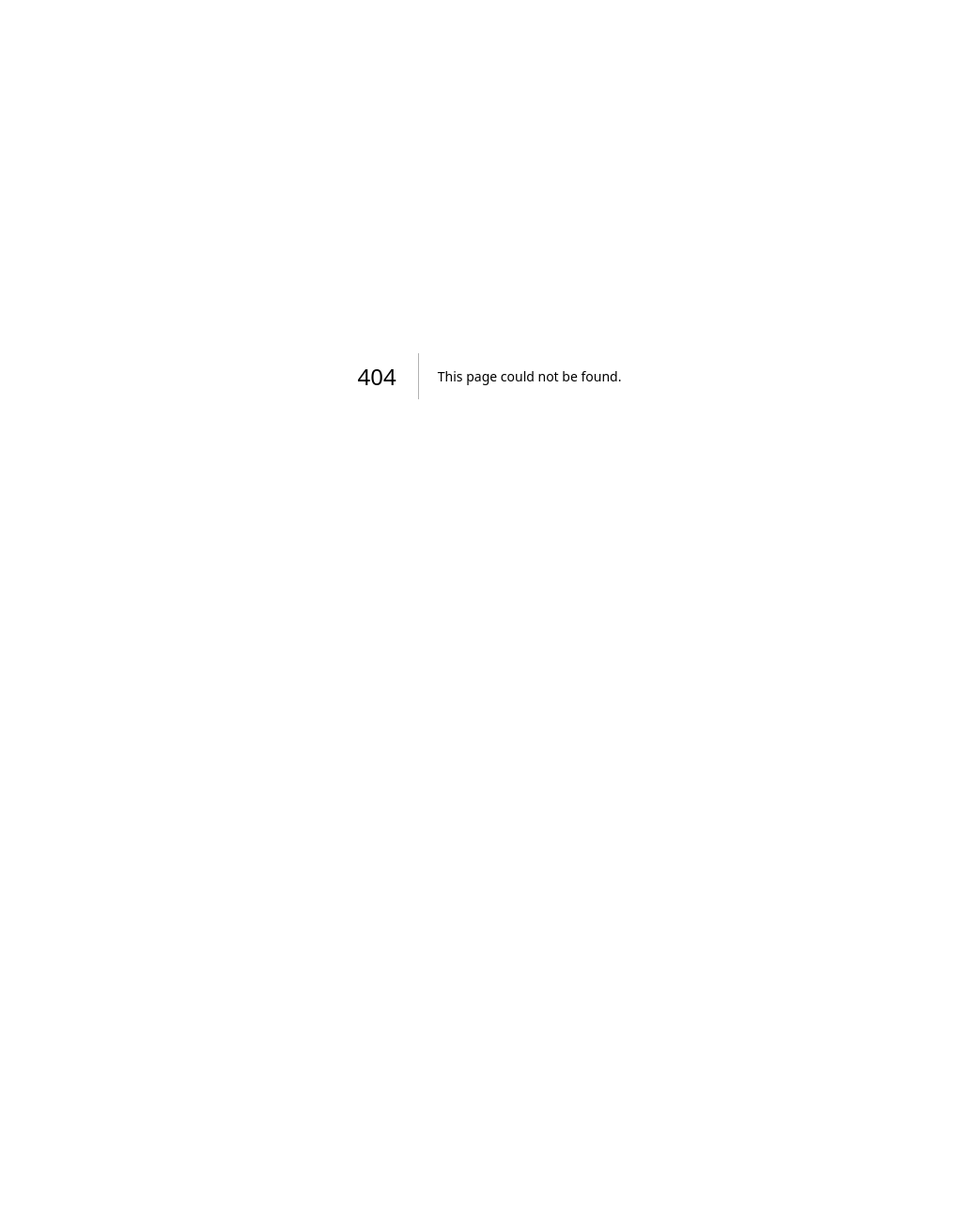
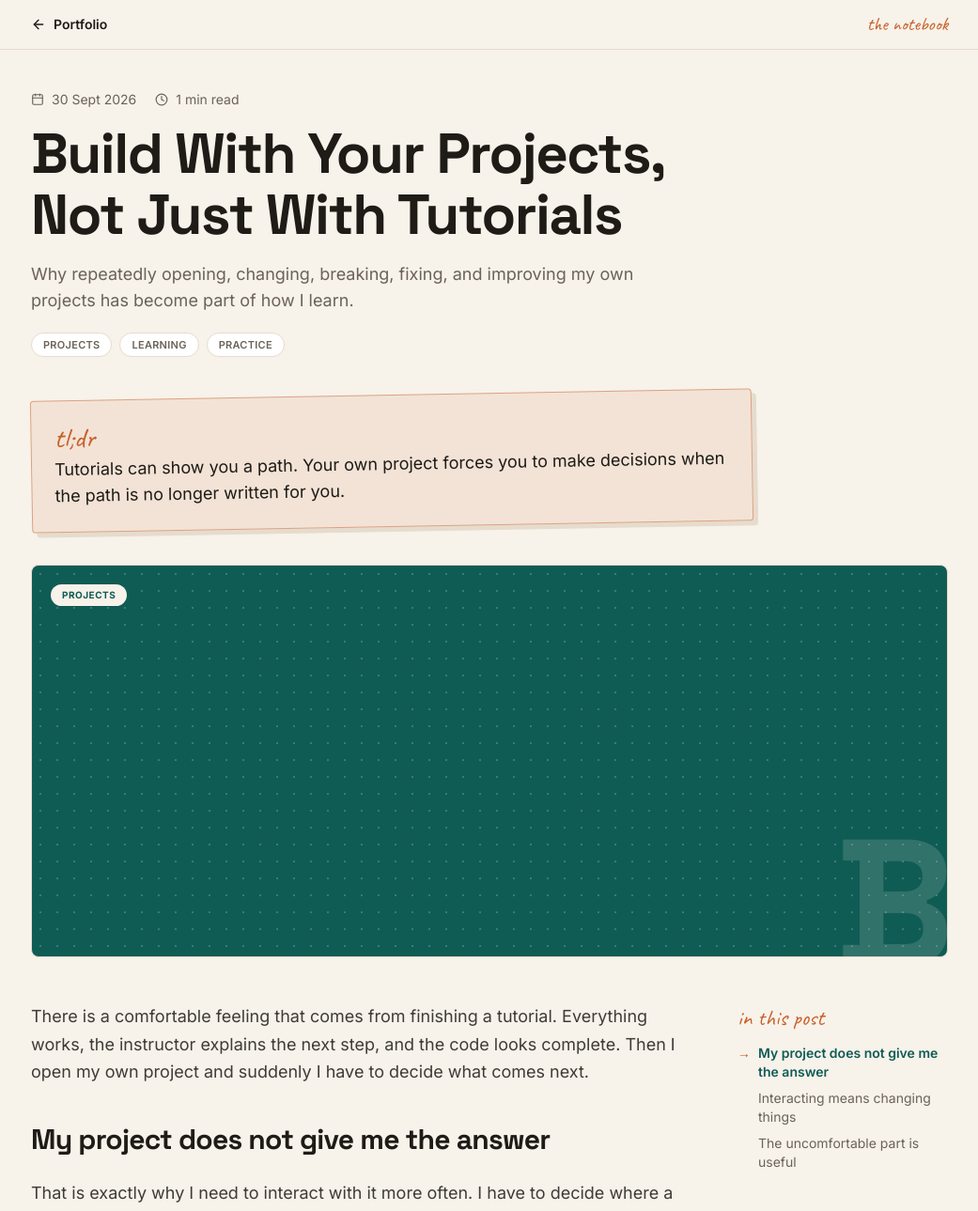
Before and after one commit to anold-a/amani-portfolio, a Next.js app: page /blogs/build-with-your-projects in a window 1280 px wide. Before the commit this address had no page. Shown: the top 1289 px of the page at 94% size, without its empty margins (119-1160 px from the left). Before the commit the page ends 800 px from the top, so only its background shows below. Built offline with nearby package versions, Linux system fonts and the light colour scheme.

Commit message:
added post page with note, contents and  links

```diff
--- /dev/null
+++ b/app/blogs/[slug]/page.tsx
@@ -0,0 +1,112 @@
+import type { Metadata } from "next";
+import Link from "next/link";
+import { notFound } from "next/navigation";
+import { ArrowLeft, ArrowRight, Calendar, Clock } from "lucide-react";
+import BlogHeader from "@/components/homepage/blog/BlogHeader";
+import CopyLink from "@/components/homepage/blog/CopyLink";
+import PostBody from "@/components/homepage/blog/PostBody";
+import PostCover from "@/components/homepage/blog/PostCover";
+import Toc from "@/components/homepage/blog/Toc";
+import Tag from "@/components/layout/Tag";
+import { formatDate, getAdjacent, getPost, posts, readingTime, slugify } from "@/lib/posts";
+
+type Props = { params: Promise<{ slug: string }> };
+
+export function generateStaticParams() {
+  return posts.map((p) => ({ slug: p.slug }));
+}
+
+export async function generateMetadata({ params }: Props): Promise<Metadata> {
+  const { slug } = await params;
+  const post = getPost(slug);
+  if (!post) return {};
+  return {
+    title: `${post.title} | Arnold Amani`,
+    description: post.summary,
+    openGraph: { title: post.title, description: post.summary, type: "article" },
+  };
+}
+
+export default async function PostPage({ params }: Props) {
+  const { slug } = await params;
+  const post = getPost(slug);
+  if (!post) notFound();
+
+  const { newer, older } = getAdjacent(slug);
+  const headings = post.content.flatMap((b) =>
+    b.type === "h2" ? [{ id: slugify(b.text), text: b.text }] : []
+  );
+
+  return (
+    <>
+      <BlogHeader />
+      <main className="mx-auto max-w-5xl px-6 pb-20 pt-24">
+        <article>
+          <header>
+            <p className="flex flex-wrap items-center gap-x-5 gap-y-1 text-sm text-muted">
+              <span className="flex items-center gap-2"><Calendar size={14} /> {formatDate(post.date)}</span>
+              <span className="flex items-center gap-2"><Clock size={14} /> {readingTime(post)} min read</span>
+            </p>
+            <h1 className="mt-4 max-w-3xl font-display text-4xl font-black leading-[1.08] tracking-tight sm:text-6xl">
+              {post.title}
+            </h1>
+            <p className="mt-4 max-w-2xl text-lg text-muted">{post.summary}</p>
+            <div className="mt-5 flex flex-wrap gap-2">
+              {post.tags.map((t) => <Tag key={t}>{t}</Tag>)}
+            </div>
+          </header>
+
+          <div className="mt-10 max-w-3xl -rotate-1 rounded-sm border border-accent/50 bg-accent/10 p-6 shadow-[5px_5px_0_0_var(--line)]">
+            <span className="font-hand text-3xl leading-none text-accent">tl;dr</span>
+            <p className="mt-1 text-lg">{post.tldr}</p>
+          </div>
+
+          <PostCover
+            title={post.title}
+            src={post.cover}
+            tag={post.tags[0]}
+            className="mt-10 aspect-21/9 rounded-lg border border-line"
+          />
+
+          <div className="mt-12 grid gap-10 lg:grid-cols-[minmax(0,1fr)_14rem]">
+            <aside className="lg:col-start-2 lg:row-start-1">
+              <Toc headings={headings} />
+            </aside>
+
+            <div className="min-w-0 max-w-3xl lg:col-start-1 lg:row-start-1">
+              <PostBody blocks={post.content} />
+
+              <div className="mt-14 flex flex-wrap items-center justify-between gap-4 border-t border-line pt-6">
+                <p className="font-hand text-2xl text-accent">enjoyed this? pass it on</p>
+                <CopyLink />
+              </div>
+
+              <nav aria-label="More notes" className="mt-10 grid gap-4 sm:grid-cols-2">
+                {newer ? (
+                  <Link href={`/blogs/${newer.slug}`} className="card-pop rounded-lg border border-line bg-card p-5">
+                    <span className="flex items-center gap-2 text-xs font-bold uppercase tracking-wider text-muted">
+                      <ArrowLeft size={14} /> Newer
+                    </span>
+                    <span className="mt-1 block font-display text-lg font-semibold">{newer.title}</span>
+                  </Link>
+                ) : (
+                  <span />
+                )}
+                {older ? (
+                  <Link href={`/blogs/${older.slug}`} className="card-pop rounded-lg border border-line bg-card p-5 sm:text-right">
+                    <span className="flex items-center gap-2 text-xs font-bold uppercase tracking-wider text-muted sm:justify-end">
+                      Older <ArrowRight size={14} />
+                    </span>
+                    <span className="mt-1 block font-display text-lg font-semibold">{older.title}</span>
+                  </Link>
+                ) : (
+                  <span />
+                )}
+              </nav>
+            </div>
+          </div>
+        </article>
+      </main>
+    </>
+  );
+}
```
